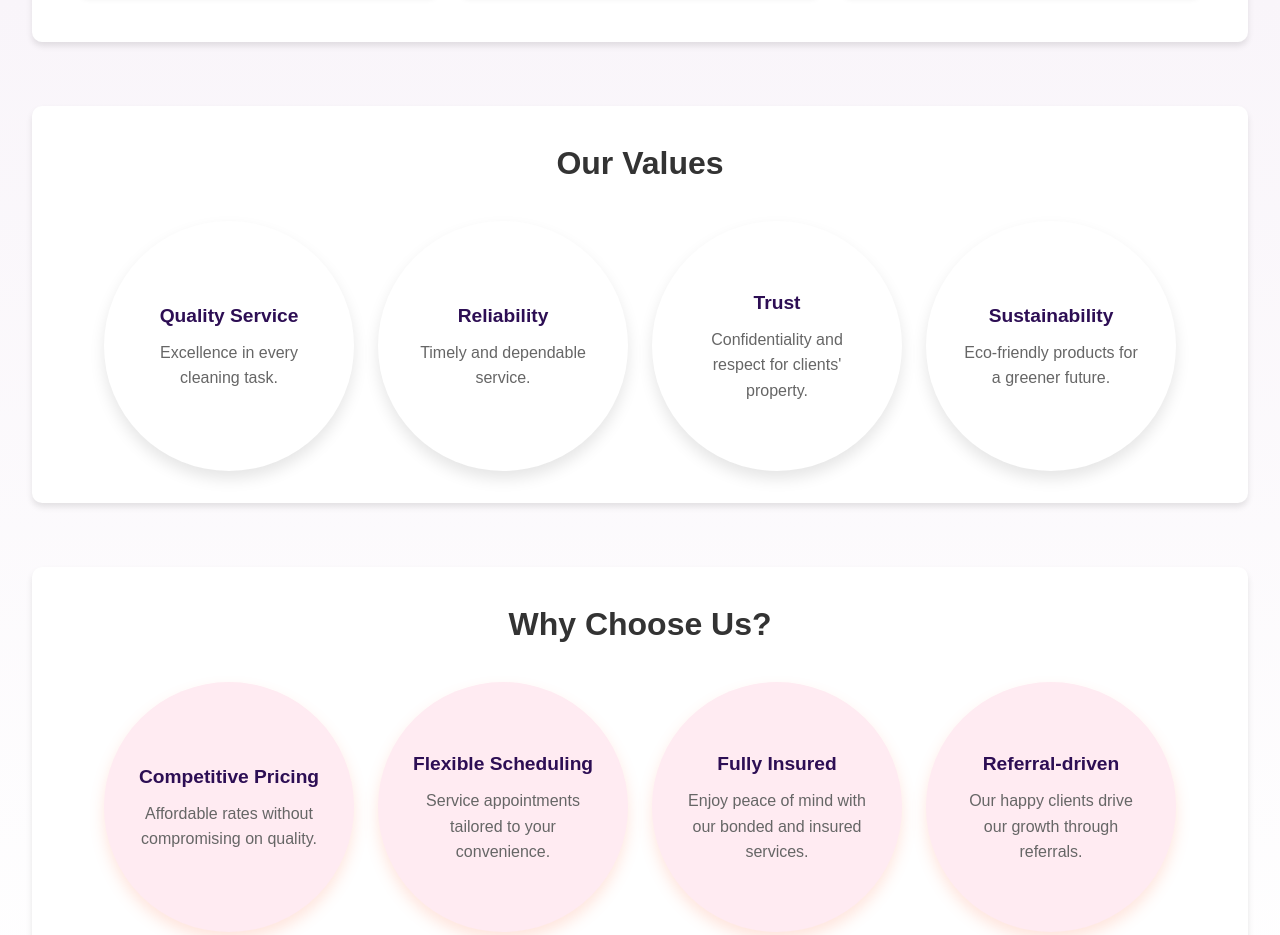
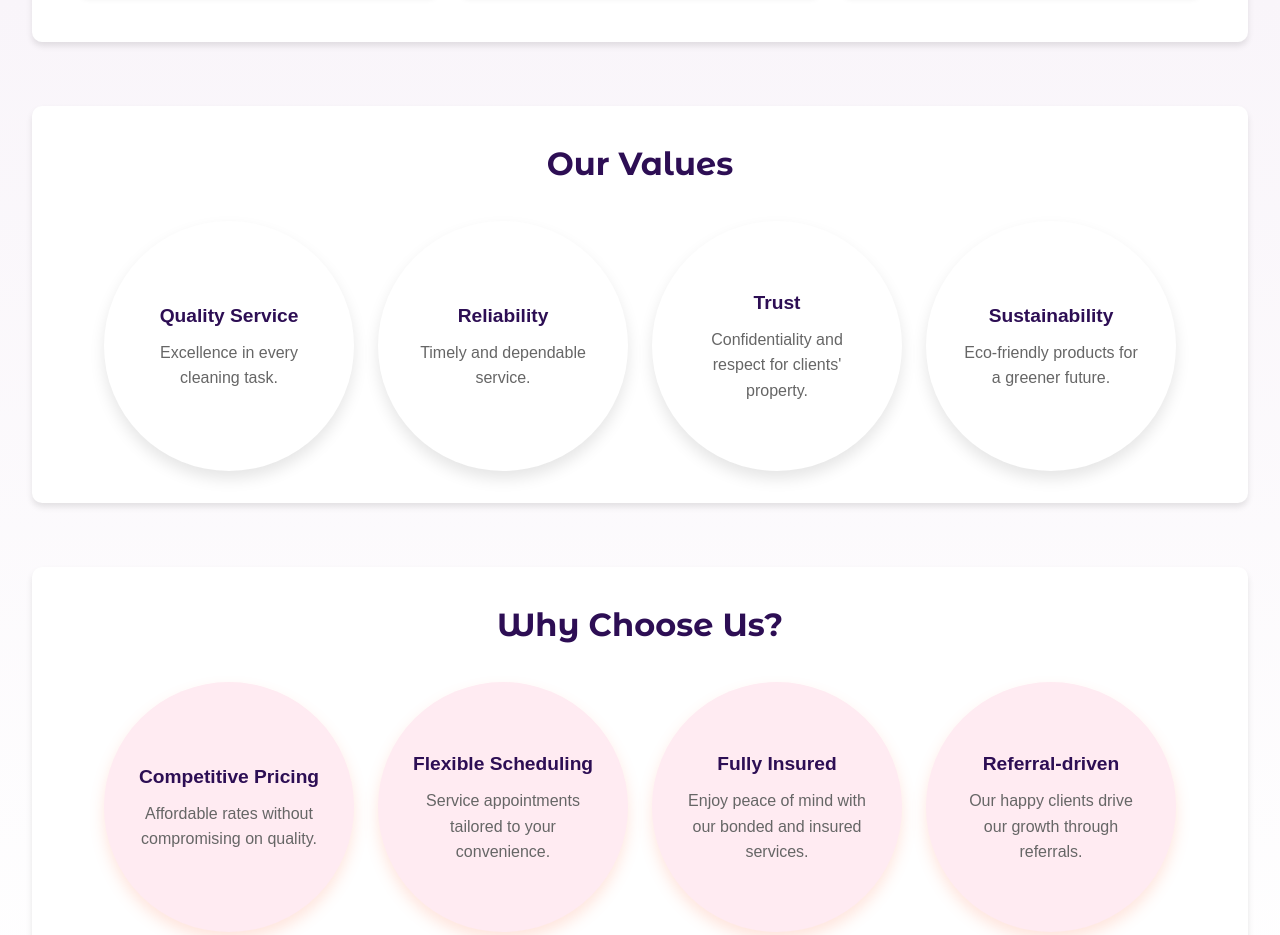
Before and after one commit to eniolaSamuel/CleaningClanProductPage, a React (Create React App) app: page / in a window 1280 px wide. Shown: the part 2500-3435 px from the top of the page. Built offline with nearby package versions, Linux system fonts and the light colour scheme; a web font is replaced by a local one.

Commit message:
cc-update

```diff
--- a/src/styles/About.css
+++ b/src/styles/About.css
@@ -91,6 +91,9 @@ section {
 .choose-us-section h2 {
     font-size: 2rem;
     margin-bottom: 2rem;
+    color: #2d0e54;
+    text-align: center;
+    font-family: "Montserrat Alternates", sans-serif;
 }
 
 .values-grid {
```
